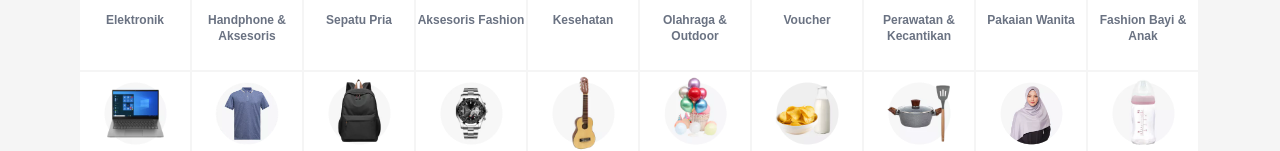
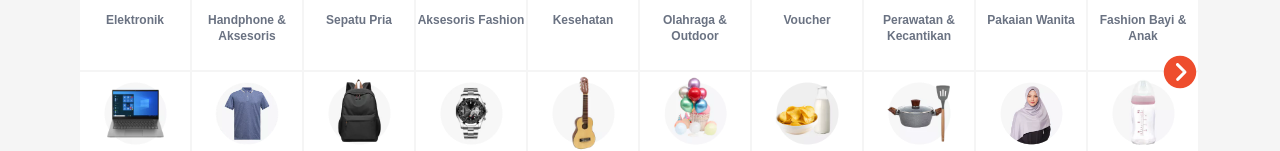
Before and after one commit to muhammadridhoamrullah/shopee, a Next.js app in the folder nextjs-shopee/: page / in a window 1280 px wide. Shown: the part 665-816 px from the top of the page. Built offline with nearby package versions, Linux system fonts and the light colour scheme; no server answers.

Commit message:
feat(nextjs-shopee-frontend-mainpage): main page kategori done, sudah menambahkan scroll, next flash sale

```diff
--- a/nextjs-shopee/src/components/MainPage/Kategori.tsx
+++ b/nextjs-shopee/src/components/MainPage/Kategori.tsx
@@ -1,8 +1,39 @@
+"use client";
+
 import { kategoriMenuLists } from "@/src/helpers/utils";
 import Image from "next/image";
 import Link from "next/link";
+import { useRef, useState } from "react";
+import { IoIosArrowDroprightCircle } from "react-icons/io";
+import { IoIosArrowDropleftCircle } from "react-icons/io";
+import { toast } from "react-toastify";
 
 export default function Kategori() {
+  const scrollRef = useRef<HTMLDivElement>(null);
+  const [showLeft, setShowLeft] = useState(false);
+  const [showRight, setShowRight] = useState(true);
+
+  const handleScroll = () => {
+    if (scrollRef.current) {
+      const { scrollLeft, scrollWidth, clientWidth } = scrollRef.current;
+
+      setShowLeft(scrollLeft > 0);
+      setShowRight(scrollLeft + clientWidth < scrollWidth);
+    }
+  };
+
+  const handleLeftClick = () => {
+    if (scrollRef.current) {
+      scrollRef.current.scrollBy({ left: -300, behavior: "smooth" });
+    }
+  };
+
+  const handleRightClick = () => {
+    if (scrollRef.current) {
+      scrollRef.current.scrollBy({ left: 300, behavior: "smooth" });
+    }
+  };
+
   return (
     <div className="bg-white w-full h-90  flex flex-col justify-between items-start">
       {/* Awal Text Kategori */}
@@ -14,10 +45,22 @@ export default function Kategori() {
       {/* Awal Menu Kategori */}
       <div className=" relative  flex-1 w-full">
         {/* Awal Panah Kiri */}
+        {showLeft && (
+          <button
+            onClick={handleLeftClick}
+            className="absolute left-0 top-1/2 -translate-y-1/2 z-10 cursor-pointer hover:scale-110 transition-transform duration-300 ease-in-out"
+          >
+            <IoIosArrowDropleftCircle className="w-10 h-10 text-[#EE4D2D]" />
+          </button>
+        )}
         {/* Akhir Panah Kiri */}
         {/* [&>*:not(:first-child)]:pl-2 [&>*:not(:last-child)]:pr-2 */}
         {/* Awal Mapping Menu Kategori */}
-        <div className="overflow-x-auto scroll-smooth flex-1 h-full grid grid-flow-col grid-rows-2 scrollbar-none divide-x-2 divide-[#F5F5F5]  ">
+        <div
+          onScroll={handleScroll}
+          ref={scrollRef}
+          className="overflow-x-auto scroll-smooth flex-1 h-full grid grid-flow-col grid-rows-2 scrollbar-none divide-x-2 divide-[#F5F5F5]  "
+        >
           {kategoriMenuLists.map((kategori, index) => (
             <Link
               href={kategori.link}
@@ -46,6 +89,14 @@ export default function Kategori() {
         {/* Akhir Mapping Menu Kategori */}
 
         {/* Awal Panah Kanan */}
+        {showRight && (
+          <button
+            onClick={handleRightClick}
+            className="absolute right-0 top-1/2 -translate-y-1/2 z-10 cursor-pointer hover:scale-110 transition-transform duration-300 ease-in-out"
+          >
+            <IoIosArrowDroprightCircle className="w-10 h-10 text-[#EE4D2D]" />
+          </button>
+        )}
         {/* Akhir Panah Kanan */}
       </div>
       {/* Akhir Menu Kategori */}
```
